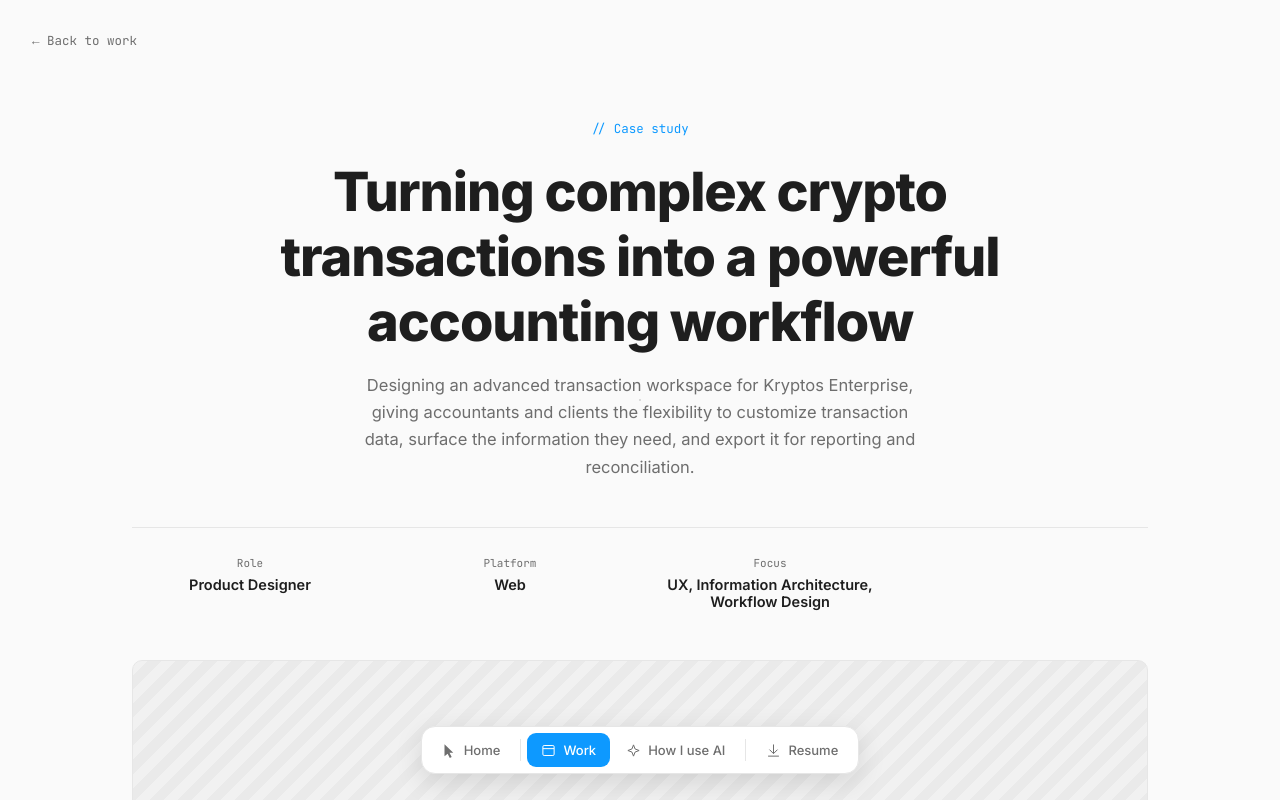
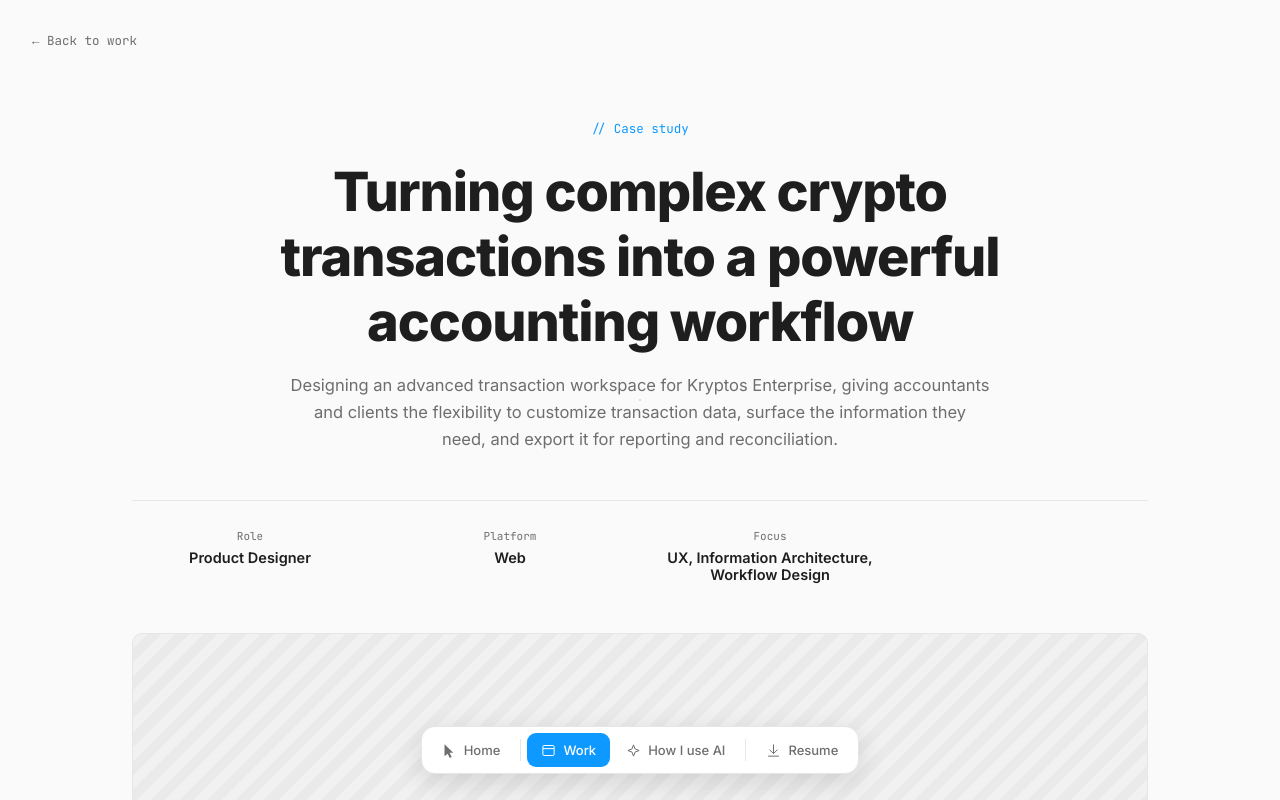
Before and after one commit to leesoosun/Figma_Style_Portfolio, a React (Vite) app: page /work/kryptos-enterprise in a window 1280 px wide. Shown: the top 800 px of the page. Built offline with nearby package versions, Linux system fonts and the light colour scheme.

Commit message:
Widen the case-study subtext column to 700px

```diff
--- a/src/styles/global.css
+++ b/src/styles/global.css
@@ -218,7 +218,7 @@
 
 .cs-head{ padding-top:120px; padding-bottom:50px; text-align:center; }
 .cs-head h1{ font-size:clamp(32px, 5vw, 54px); font-weight:800; letter-spacing:-.02em; max-width:760px; margin:0 auto; }
-.cs-head .dek{ color:var(--muted); font-size:16.5px; max-width:560px; margin:18px auto 0; line-height:1.65; }
+.cs-head .dek{ color:var(--muted); font-size:16.5px; max-width:700px; margin:18px auto 0; line-height:1.65; }
 
 .meta-row{
   display:grid; grid-template-columns:repeat(4, 1fr); gap:24px;
```
